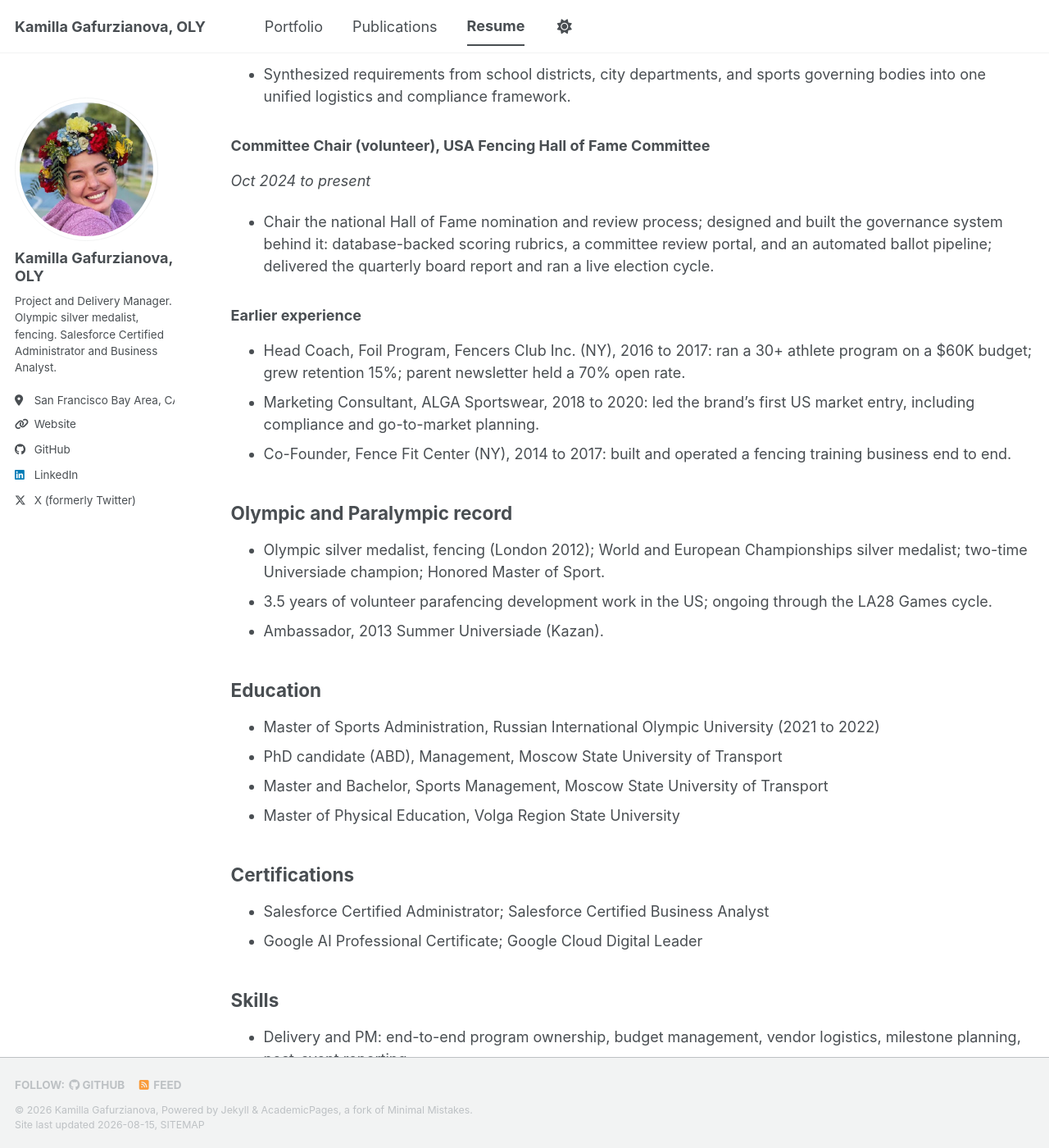
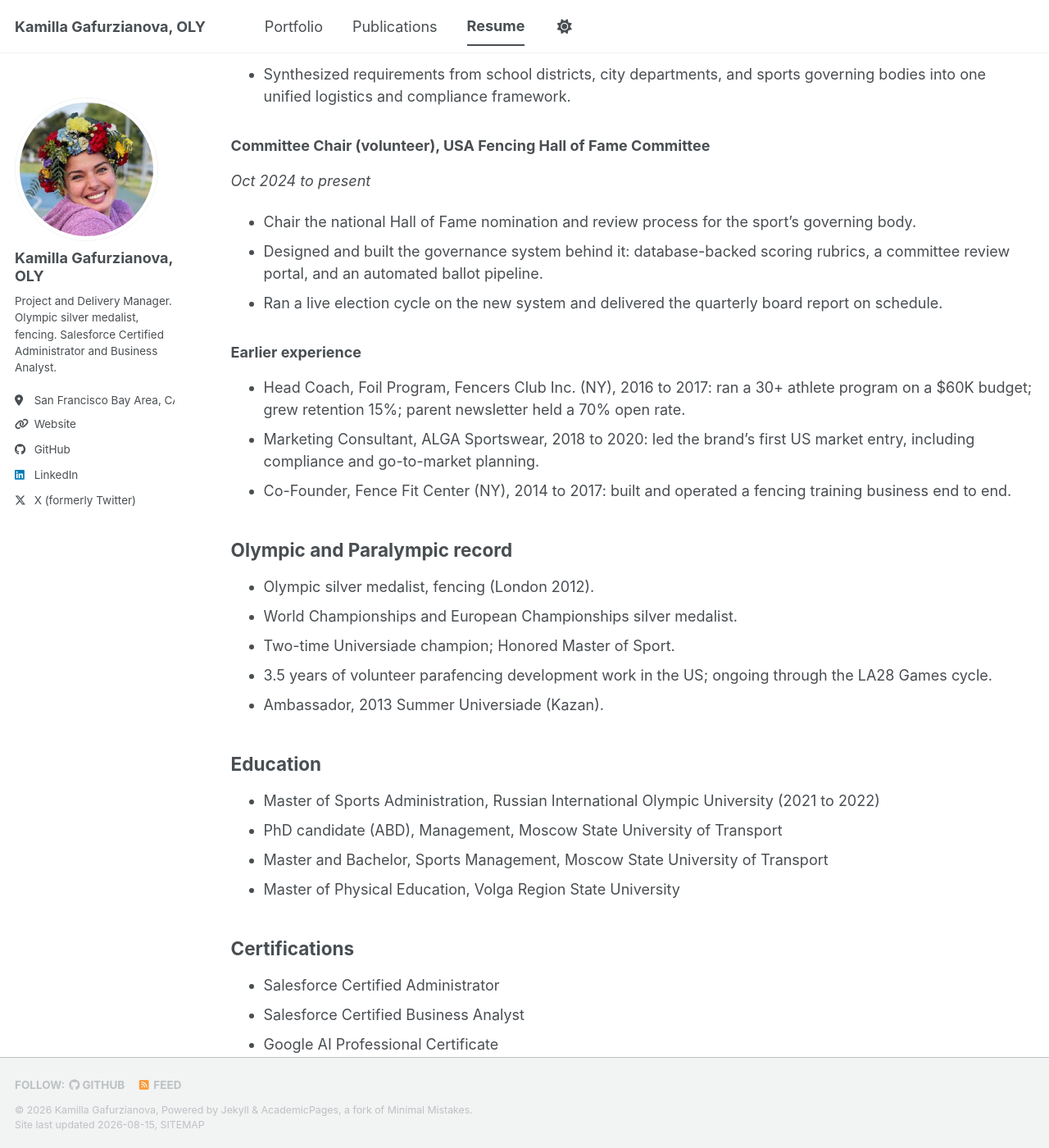
Before and after one commit to milamanzarek/milamanzarek.github.io, a Jekyll site: the page built from _pages/cv.md, in a window 1280 px wide and 1400 px high, scrolled down 1321 px. Shown: the whole window at 82% size. Built offline with Jekyll 4.4.1, drawn with Linux system fonts in a browser that asks for light colours; a style sheet for code colours, icons or effects is not loaded; some of the changed text lies outside the part shown.

```diff
--- a/_pages/cv.md
+++ b/_pages/cv.md
@@ -39,7 +39,9 @@ Project and Delivery Manager with 2.5 years inside an Olympic and Paralympic Gam
 ### Committee Chair (volunteer), USA Fencing Hall of Fame Committee
 *Oct 2024 to present*
 
-* Chair the national Hall of Fame nomination and review process; designed and built the governance system behind it: database-backed scoring rubrics, a committee review portal, and an automated ballot pipeline; delivered the quarterly board report and ran a live election cycle.
+* Chair the national Hall of Fame nomination and review process for the sport's governing body.
+* Designed and built the governance system behind it: database-backed scoring rubrics, a committee review portal, and an automated ballot pipeline.
+* Ran a live election cycle on the new system and delivered the quarterly board report on schedule.
 
 ### Earlier experience
 
@@ -49,7 +51,9 @@ Project and Delivery Manager with 2.5 years inside an Olympic and Paralympic Gam
 
 ## Olympic and Paralympic record
 
-* Olympic silver medalist, fencing (London 2012); World and European Championships silver medalist; two-time Universiade champion; Honored Master of Sport.
+* Olympic silver medalist, fencing (London 2012).
+* World Championships and European Championships silver medalist.
+* Two-time Universiade champion; Honored Master of Sport.
 * 3.5 years of volunteer parafencing development work in the US; ongoing through the LA28 Games cycle.
 * Ambassador, 2013 Summer Universiade (Kazan).
 
@@ -62,8 +66,10 @@ Project and Delivery Manager with 2.5 years inside an Olympic and Paralympic Gam
 
 ## Certifications
 
-* Salesforce Certified Administrator; Salesforce Certified Business Analyst
-* Google AI Professional Certificate; Google Cloud Digital Leader
+* Salesforce Certified Administrator
+* Salesforce Certified Business Analyst
+* Google AI Professional Certificate
+* Google Cloud Digital Leader
 
 ## Skills
 
```
Also changed, not shown: other parts of _pages/cv.md (+1 -1 lines), _pages/terms.md (deleted, +0 -39 lines).
